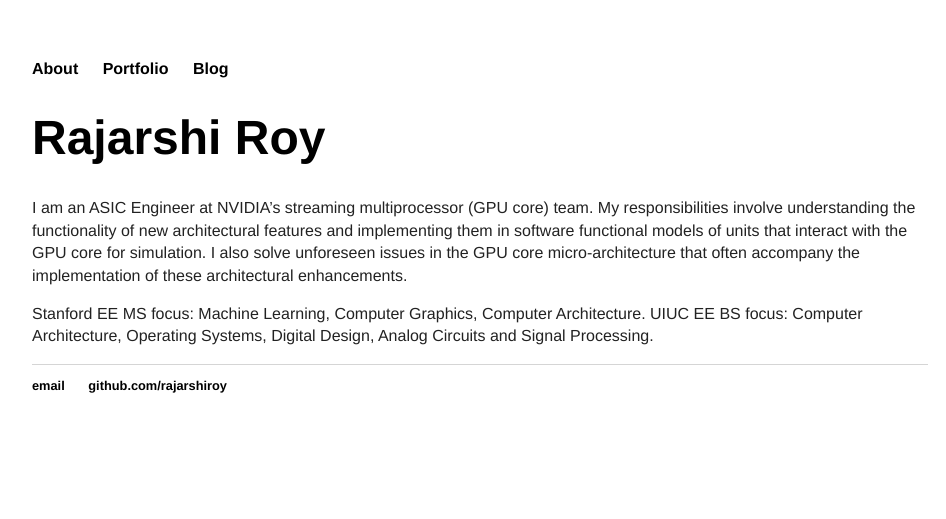
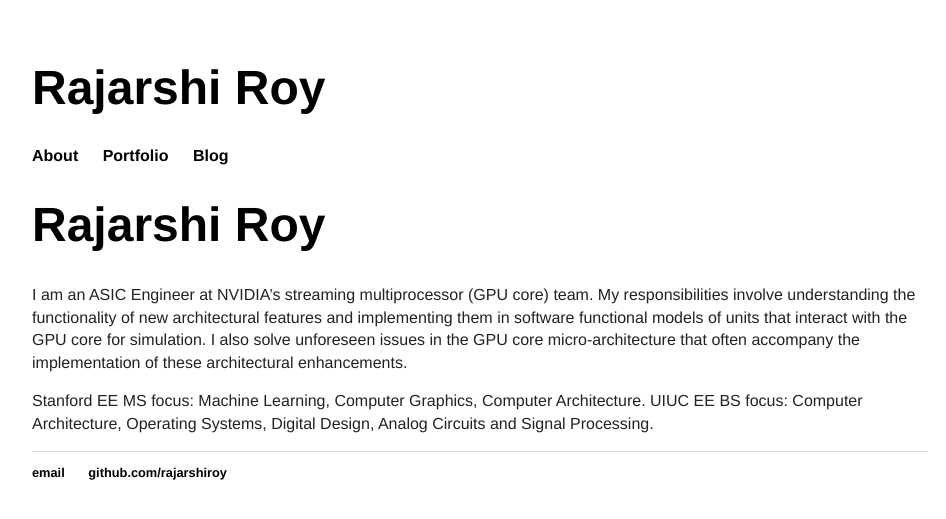
Before and after one commit to rajarshiroy/rajarshiroy.github.io, a Jekyll site: the page built from index.html, in a window 1280 px wide. Shown: the top 519 px of the page, without its empty margins (160-1106 px from the left). Built offline with Jekyll 4.4.1, drawn with Linux system fonts in a browser that asks for light colours.

Commit message:
Update markdowned.html

```diff
--- a/_layouts/markdowned.html
+++ b/_layouts/markdowned.html
@@ -7,6 +7,7 @@
 			<link rel="stylesheet" type="text/css" href="/css/main.css">
 		</head>
 		<body>
+			<h1>Rajarshi Roy</h1>
 			<nav>
 	    		<ul>
 	        		<li><a href="/">About</a></li>
```
